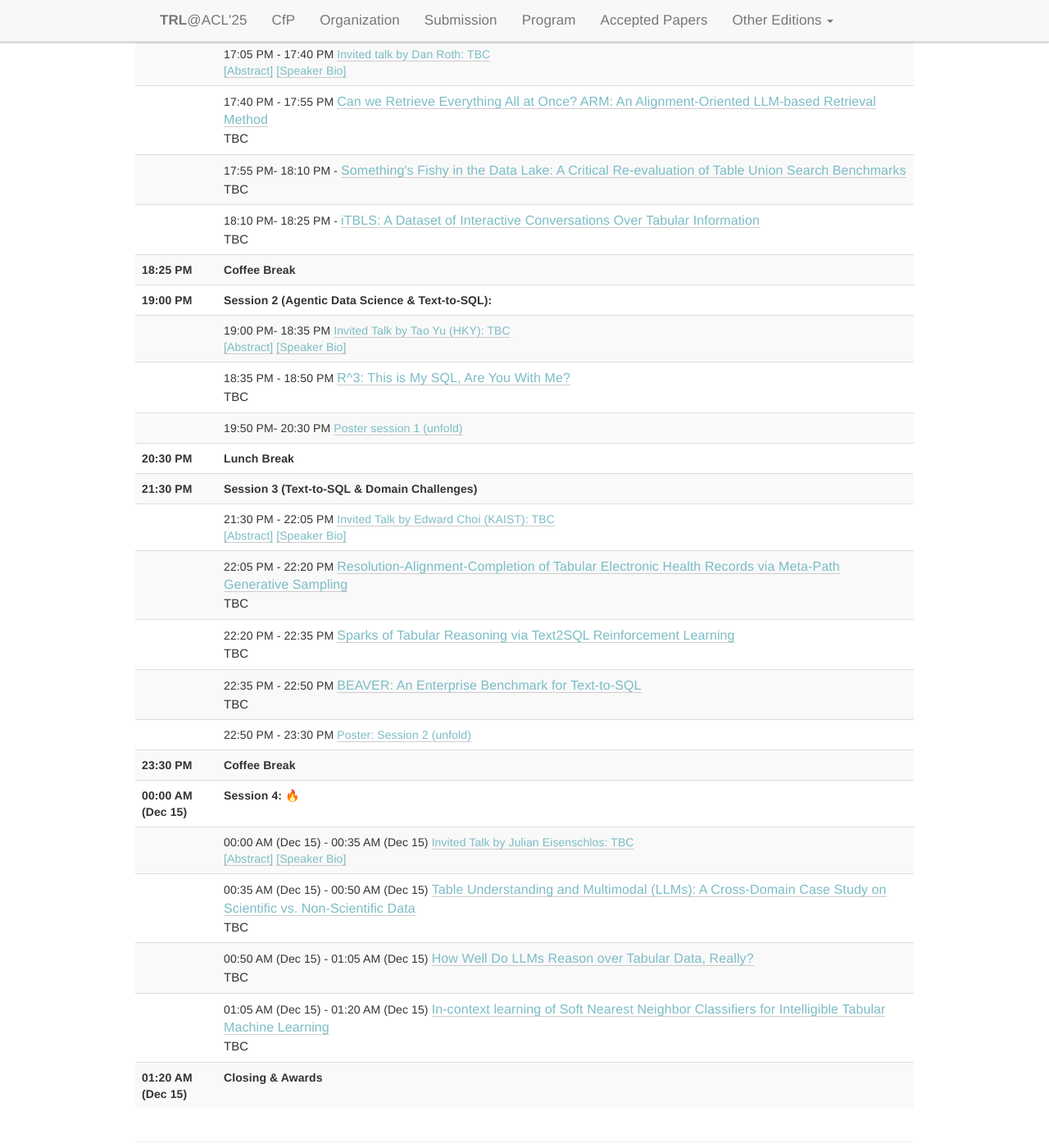
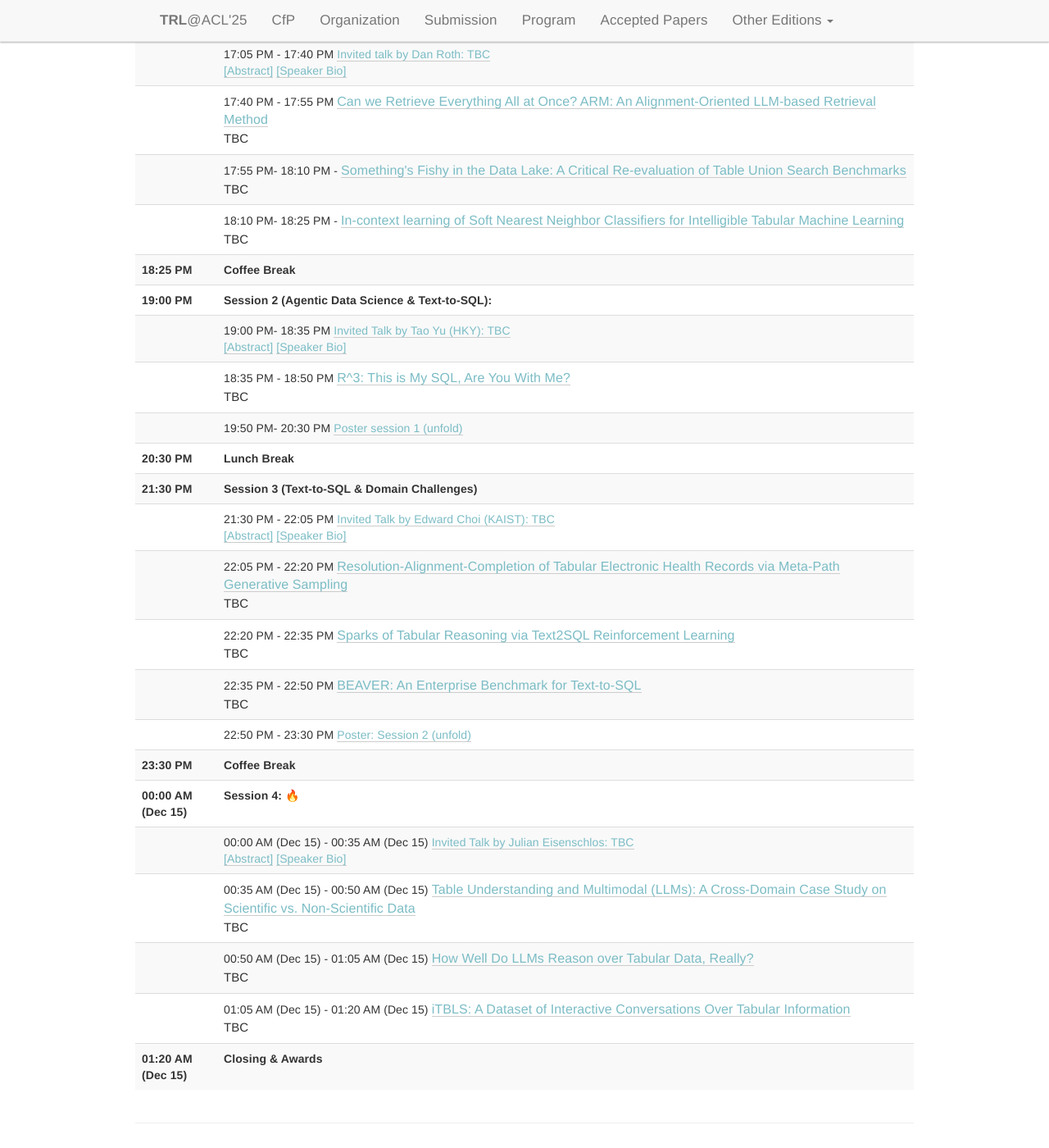
Before and after one commit to table-representation-learning/table-representation-learning.github.io, a Jekyll site: the page built from _pages/acl2025/index.html, in a window 1280 px wide and 1400 px high, scrolled down 3012 px. Shown: the whole window at 82% size. Built offline with Jekyll 4.4.1, drawn with Linux system fonts in a browser that asks for light colours.

Commit message:
swap papers

```diff
--- a/_pages/acl2025/index.html
+++ b/_pages/acl2025/index.html
@@ -390,7 +390,7 @@ acknowledgements: ""
                             <td>
                             <span scope="row" data-time="10:10">10:10 AM</span>-
                             <span scope="row" data-time="10:25">10:25 AM</span> -
-                                <a class="paper-title" href="" target="_blank">iTBLS: A Dataset of Interactive Conversations Over Tabular Information</a>
+                                <a class="paper-title" href="" target="_blank">In-context learning of Soft Nearest Neighbor Classifiers for Intelligible Tabular Machine Learning</a>
                                 <br>
                                 <span class="paper-authors">TBC</span>
                             </td>
@@ -664,7 +664,7 @@ acknowledgements: ""
                             <td>
                             <span scope="row" data-time="17:05">05:05 PM</span> -
                             <span scope="row" data-time="17:20">05:20 PM</span>
-                            <a class="paper-title" href="" target="_blank">In-context learning of Soft Nearest Neighbor Classifiers for Intelligible Tabular Machine Learning</a>
+                            <a class="paper-title" href="" target="_blank">iTBLS: A Dataset of Interactive Conversations Over Tabular Information</a>
                             <br>
                             <span class="paper-authors">TBC
                             </span>
```
